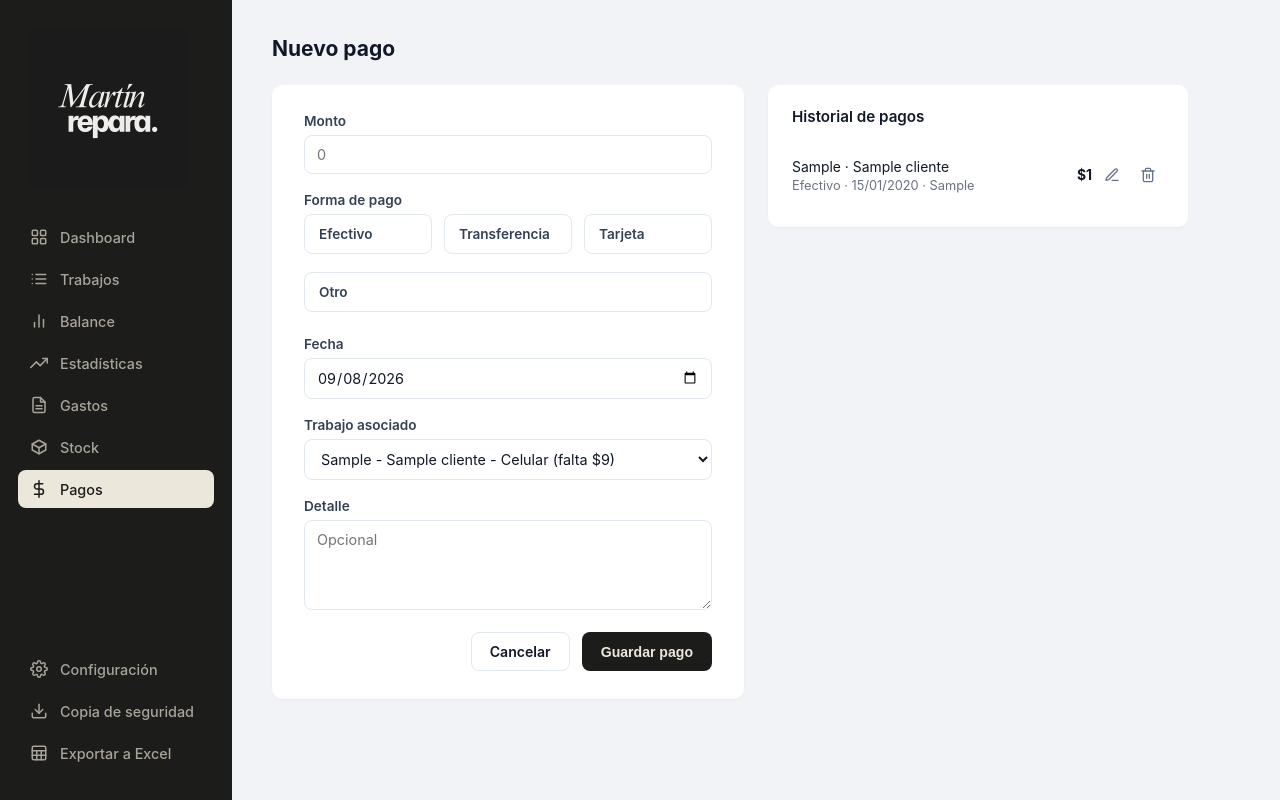
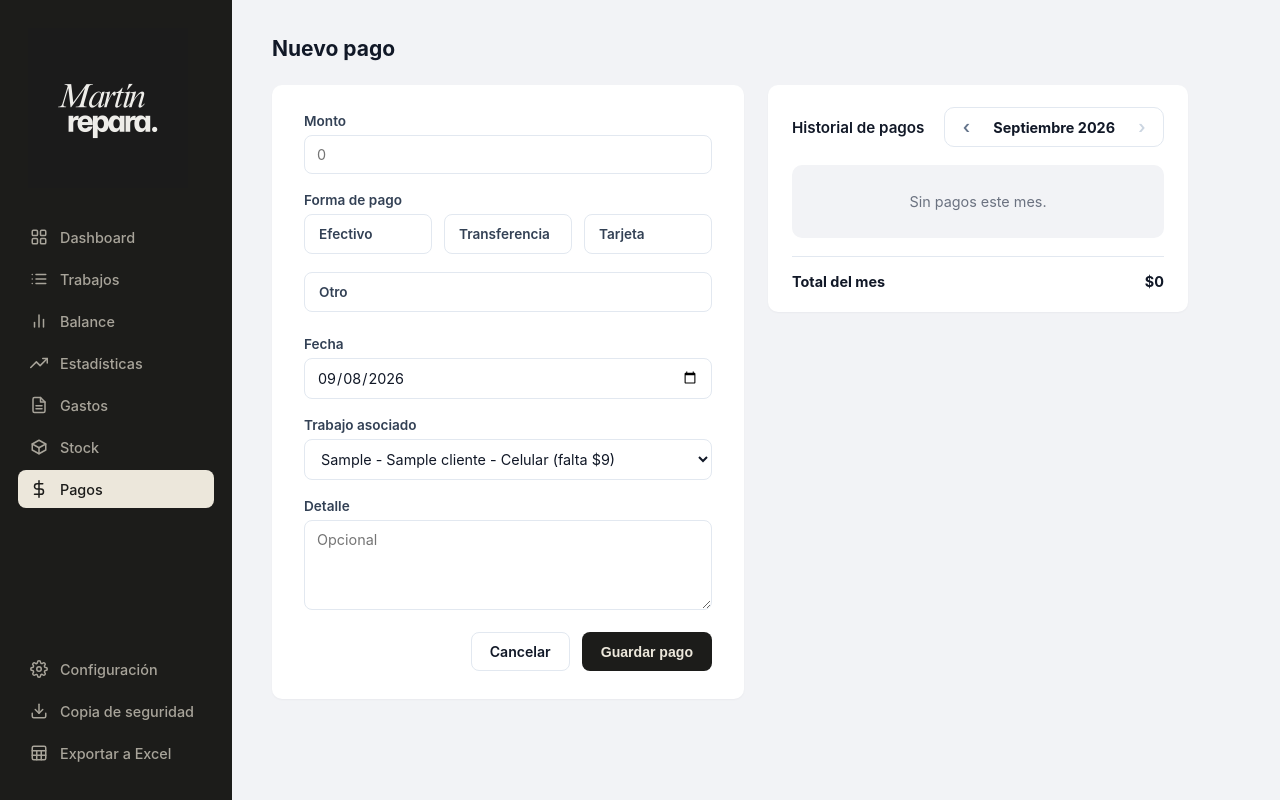
Before and after one commit to geronimonegri/MartinRepara, a Django app: page /pagos/ in a window 1280 px wide. Run offline with Django 5.2, Linux system fonts and the light colour scheme; data comes from the database, SQL or seed files in the repository; tables that the repository leaves empty hold one stand-in row (values such as "Sample post").

```diff
--- a/admin/taller/static/taller/css/styles.css
+++ b/admin/taller/static/taller/css/styles.css
@@ -762,6 +762,11 @@ textarea.form-control { resize: vertical; min-height: 90px; }
 
 .gasto-history-row-activa { background: var(--accent-light); border-radius: 8px; padding-left: 10px; padding-right: 10px; margin: 0 -10px; }
 
+.gasto-history-row-extra { display: none; }
+.gasto-history-row-extra.gasto-history-row-visible { display: flex; }
+
+.gasto-history-toggle { width: 100%; justify-content: center; margin-top: 12px; }
+
 .gasto-history-desc { font-size: 0.87rem; color: var(--text-main); min-width: 0; }
 
 .gasto-history-monto { font-size: 0.87rem; font-weight: 700; color: var(--text-main); white-space: nowrap; }
--- a/admin/taller/templates/taller/pago_form.html
+++ b/admin/taller/templates/taller/pago_form.html
@@ -50,7 +50,7 @@
             </div>
 
             <div class="form-actions">
-                <a href="{% url 'taller:pago_create' %}" class="btn btn-outline">Cancelar</a>
+                <a href="{% url 'taller:pago_create' %}?mes={{ mes_fecha|date:'Y-m' }}" class="btn btn-outline">Cancelar</a>
                 <button type="submit" class="btn btn-primary">{% if form.instance.pk %}Guardar cambios{% else %}Guardar pago{% endif %}</button>
             </div>
         </form>
@@ -59,12 +59,21 @@
     <div class="panel-card gasto-history-card">
         <div class="page-header-row gasto-history-header">
             <h2 class="panel-title">Historial de pagos</h2>
+            <div class="month-nav">
+                <a href="?mes={{ mes_anterior_valor }}" class="month-nav-btn" aria-label="Mes anterior">&lsaquo;</a>
+                <span class="month-nav-label">{{ mes_fecha|date:"F Y"|capfirst }}</span>
+                {% if puede_avanzar %}
+                    <a href="?mes={{ mes_siguiente_valor }}" class="month-nav-btn" aria-label="Mes siguiente">&rsaquo;</a>
+                {% else %}
+                    <span class="month-nav-btn month-nav-btn-disabled" aria-disabled="true">&rsaquo;</span>
+                {% endif %}
+            </div>
         </div>
 
-        {% if pagos_historial %}
-            <div class="gasto-history-list">
-                {% for pago in pagos_historial %}
-                    <div class="gasto-history-row{% if trabajo_resaltado and pago.trabajo_id == trabajo_resaltado %} gasto-history-row-activa{% endif %}">
+        {% if pagos_mes %}
+            <div class="gasto-history-list" id="pagos-history-list">
+                {% for pago in pagos_mes %}
+                    <div class="gasto-history-row{% if trabajo_resaltado and pago.trabajo_id == trabajo_resaltado %} gasto-history-row-activa{% endif %}{% if forloop.counter > 5 %} gasto-history-row-extra{% endif %}">
                         <div>
                             <span class="gasto-history-desc">{{ pago.numero }} · {{ pago.trabajo.cliente.nombre }}</span>
                             <div class="row-subtitle">{{ pago.get_forma_pago_display }} · {{ pago.fecha|date:"d/m/Y" }}{% if pago.detalle %} · {{ pago.detalle }}{% endif %}</div>
@@ -85,13 +94,40 @@
                     </div>
                 {% endfor %}
             </div>
+            {% if pagos_mes|length > 5 %}
+                <button type="button" id="pagos-toggle-btn" class="btn btn-outline btn-sm gasto-history-toggle">Ver más</button>
+            {% endif %}
         {% else %}
-            <div class="empty-state gasto-history-empty">Todavía no hay pagos registrados.</div>
+            <div class="empty-state gasto-history-empty">Sin pagos este mes.</div>
         {% endif %}
+
+        <div class="gasto-history-total">
+            <span>Total del mes</span>
+            <span>{{ total_mes|moneda }}</span>
+        </div>
     </div>
 </div>
 
 <script>
+(function () {
+    var toggleBtn = document.getElementById('pagos-toggle-btn');
+    if (!toggleBtn) { return; }
+    var extraRows = document.querySelectorAll('#pagos-history-list .gasto-history-row-extra');
+    var expandido = false;
+
+    function actualizar() {
+        extraRows.forEach(function (row) {
+            row.classList.toggle('gasto-history-row-visible', expandido);
+        });
+        toggleBtn.textContent = expandido ? 'Mostrar menos' : 'Ver más';
+    }
+
+    toggleBtn.addEventListener('click', function () {
+        expandido = !expandido;
+        actualizar();
+    });
+})();
+
 (function () {
     document.querySelectorAll('.pago-delete-form').forEach(function (form) {
         form.addEventListener('submit', function (event) {
--- a/admin/taller/views.py
+++ b/admin/taller/views.py
@@ -400,10 +400,54 @@ def _trabajo_resaltado_desde_request(request):
         return None
 
 
-def _pago_context(request):
+def _pago_historial_context(request, fecha_default=None):
+    """Datos de navegación por mes + historial filtrado, compartidos por
+    pago_create y pago_edit. Devuelve None si el parámetro 'mes' de la
+    URL es inválido (el caller debe redirigir a request.path en ese caso).
+
+    Si no hay 'mes' en la URL: usa fecha_default (pago_edit pasa la fecha
+    del pago que se está editando) o, si hay un ?trabajo=<id> de resaltado
+    y ese trabajo tiene pagos, el mes del pago más reciente de ese trabajo
+    — para que el trabajo resaltado sea visible sin que el usuario tenga
+    que navegar manualmente hasta su mes.
+    """
+    hoy = timezone.now().date()
+    trabajo_resaltado = _trabajo_resaltado_desde_request(request)
+
+    mes_param = request.GET.get('mes')
+    if mes_param:
+        parsed = _parse_mes_param(mes_param)
+        if parsed is None:
+            return None
+        anio, mes = parsed
+    elif fecha_default is not None:
+        anio, mes = fecha_default.year, fecha_default.month
+    elif trabajo_resaltado:
+        ultimo_pago = (
+            Pago.objects.filter(trabajo_id=trabajo_resaltado)
+            .order_by('-fecha', '-id')
+            .first()
+        )
+        anio, mes = (ultimo_pago.fecha.year, ultimo_pago.fecha.month) if ultimo_pago else (hoy.year, hoy.month)
+    else:
+        anio, mes = hoy.year, hoy.month
+
+    anio_prev, mes_prev = analytics.mes_anterior(anio, mes)
+    anio_next, mes_next = analytics.mes_siguiente(anio, mes)
+
+    pagos_mes = (
+        Pago.objects.select_related('trabajo__cliente')
+        .filter(fecha__year=anio, fecha__month=mes)
+    )
+
     return {
-        'pagos_historial': Pago.objects.select_related('trabajo__cliente').all(),
-        'trabajo_resaltado': _trabajo_resaltado_desde_request(request),
+        'mes_fecha': date(anio, mes, 1),
+        'mes_anterior_valor': f'{anio_prev:04d}-{mes_prev:02d}',
+        'mes_siguiente_valor': f'{anio_next:04d}-{mes_next:02d}',
+        'puede_avanzar': (anio, mes) < (hoy.year, hoy.month),
+        'pagos_mes': pagos_mes,
+        'total_mes': Pago.objects.total_mes(anio, mes),
+        'trabajo_resaltado': trabajo_resaltado,
     }
 
 
@@ -411,13 +455,18 @@ def pago_create(request):
     if request.method == 'POST':
         form = PagoForm(request.POST)
         if form.is_valid():
-            form.save()
-            return redirect('taller:pago_create')
+            pago = form.save()
+            mes_valor = f'{pago.fecha.year:04d}-{pago.fecha.month:02d}'
+            return redirect(f"{reverse('taller:pago_create')}?mes={mes_valor}")
     else:
         form = PagoForm(initial={'fecha': timezone.now().date()})
 
+    historial = _pago_historial_context(request)
+    if historial is None:
+        return redirect(request.path)
+
     context = {'form': form}
-    context.update(_pago_context(request))
+    context.update(historial)
     return render(request, 'taller/pago_form.html', context)
 
 
@@ -427,13 +476,18 @@ def pago_edit(request, pk):
     if request.method == 'POST':
         form = PagoForm(request.POST, instance=pago)
         if form.is_valid():
-            form.save()
-            return redirect('taller:pago_create')
+            pago = form.save()
+            mes_valor = f'{pago.fecha.year:04d}-{pago.fecha.month:02d}'
+            return redirect(f"{reverse('taller:pago_create')}?mes={mes_valor}")
     else:
         form = PagoForm(instance=pago)
 
+    historial = _pago_historial_context(request, fecha_default=pago.fecha)
+    if historial is None:
+        return redirect(request.path)
+
     context = {'form': form}
-    context.update(_pago_context(request))
+    context.update(historial)
     return render(request, 'taller/pago_form.html', context)
 
 
```
